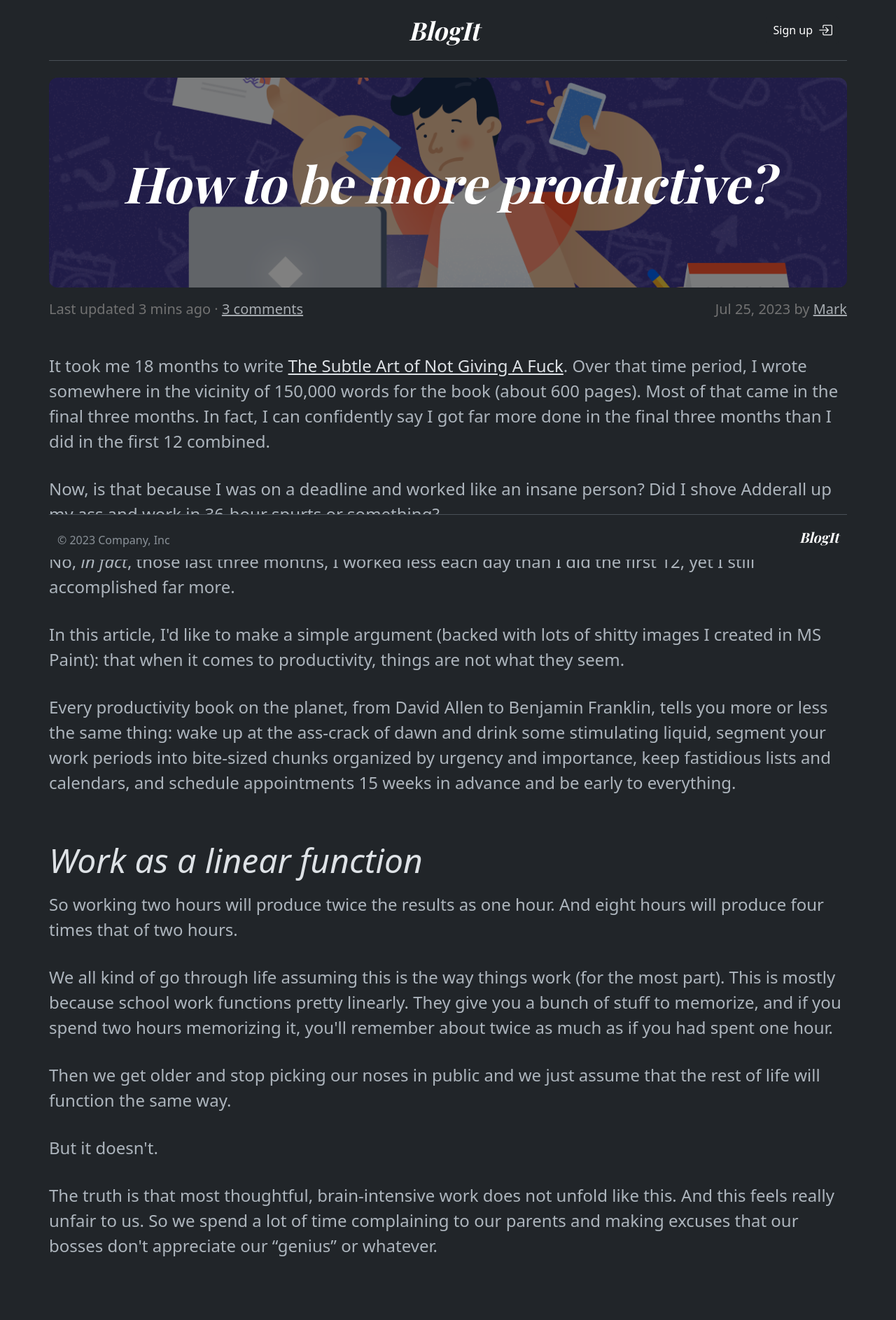
After one commit to higorcard/blogit, a PHP site: page /pages/post.php in a window 1280 px wide. The commit adds this page. Shown: the whole page at 70% size. Run offline with PHP 8.4, Linux system fonts and the light colour scheme.

Commit message:
post page addition

```diff
--- a/assets/css/style.css
+++ b/assets/css/style.css
@@ -1,10 +1,9 @@
-/* stylelint-disable stylistic/selector-list-comma-newline-after */
-.blog-header-logo {
+.blog-header-logo, .blog-footer-logo {
   font-family: "Playfair Display", Georgia, "Times New Roman", serif;
   font-size: 2.25rem;
 }
 
-.blog-header-logo:hover {
+.blog-header-logo:hover, .blog-footer-logo:hover {
   text-decoration: none;
 }
 
@@ -12,33 +11,11 @@ h1, h2, h3, h4, h5, h6 {
   font-family: "Playfair Display", Georgia, "Times New Roman", serif;
 }
 
-.flex-auto {
-  flex: 0 0 auto;
-}
-
-.h-250 {
-  height: 250px;
-}
-
-@media (min-width: 768px) {
-  .h-md-250 {
-    height: 250px;
-  }
-}
-/* Pagination */
-.blog-pagination {
-  margin-bottom: 4rem;
-}
-
-/*
- * Blog posts
- */
 .blog-post {
   margin-bottom: 4rem;
 }
 
-.blog-post-meta {
-  margin-bottom: 1.25rem;
+.blog-post-info {
   color: #727272;
 }
 
@@ -71,6 +48,12 @@ h1, h2, h3, h4, h5, h6 {
   text-overflow: ellipsis;
 }
 
+.blog-post-thumb {
+  height: 300px;
+  filter: brightness(0.5);
+  background: center center/cover no-repeat;
+}
+
 @media (max-width: 992px) {
   .blog-header-logo {
     text-align: left !important;
--- a/assets/css/style.scss
+++ b/assets/css/style.scss
@@ -1,39 +1,23 @@
-/* stylelint-disable stylistic/selector-list-comma-newline-after */
-.blog-header-logo {
+.blog-header-logo, .blog-footer-logo {
   font-family: "Playfair Display", Georgia, "Times New Roman", serif/*rtl:Amiri, Georgia, "Times New Roman", serif*/;
   font-size: 2.25rem;
 }
 
-.blog-header-logo:hover {
+.blog-header-logo, .blog-footer-logo {
+  &:hover {
   text-decoration: none;
+  }
 }
 
 h1, h2, h3, h4, h5, h6 {
   font-family: "Playfair Display", Georgia, "Times New Roman", serif/*rtl:Amiri, Georgia, "Times New Roman", serif*/;
 }
 
-.flex-auto {
-  flex: 0 0 auto;
-}
-
-.h-250 { height: 250px; }
-@media (min-width: 768px) {
-  .h-md-250 { height: 250px; }
-}
-
-/* Pagination */
-.blog-pagination {
+.blog-post {
   margin-bottom: 4rem;
 }
 
-/*
- * Blog posts
- */
-.blog-post {
-  margin-bottom: 4rem;
-}
-.blog-post-meta {
-  margin-bottom: 1.25rem;
+.blog-post-info {
   color: #727272;
 }
 
@@ -68,6 +52,11 @@ h1, h2, h3, h4, h5, h6 {
   }
 }
 
+.blog-post-thumb {
+	height: 300px;
+	filter: brightness(0.5);
+	background: center center/cover no-repeat;
+}
 
 @media (max-width: 992px) {
   .blog-header-logo {
--- a/pages/partials/footer.php
+++ b/pages/partials/footer.php
@@ -1,7 +1,9 @@
-<footer class="d-flex flex-wrap justify-content-between align-items-center py-3 border-top">
-		<p class="col-md-4 mb-0 mt-2 text-body-secondary">© 2023 Company, Inc</p>
-		<a class="col-md-4 fs-5 fst-italic text-body-emphasis text-decoration-none text-end blog-header-logo" href="#">BlogIt</a>
-	</footer>
+	<div class="container fixed-bottom bg-dark">
+		<footer class="row d-flex flex-wrap justify-content-between align-items-center py-3 border-top">
+			<p class="col-6 mb-0 mt-2 text-body-secondary">© 2023 Company, Inc</p>
+			<a class="col-6 fs-5 fst-italic text-body-emphasis text-decoration-none text-end blog-footer-logo" href="#">BlogIt</a>
+		</footer>
+	</div>
 
   <script src="https://cdn.jsdelivr.net/npm/bootstrap@5.3.0/dist/js/bootstrap.bundle.min.js" integrity="sha384-geWF76RCwLtnZ8qwWowPQNguL3RmwHVBC9FhGdlKrxdiJJigb/j/68SIy3Te4Bkz" crossorigin="anonymous"></script>
 </body>
--- a/pages/partials/header.php
+++ b/pages/partials/header.php
@@ -1,6 +1,7 @@
 <!DOCTYPE html>
 <html lang="en" data-bs-theme="dark">
 <head>
+	<base href="/blogit/">
   <meta charset="UTF-8">
   <meta name="viewport" content="width=device-width, initial-scale=1.0">
   <title>BlogIt</title>
@@ -9,7 +10,7 @@
 	<link rel="stylesheet" href="https://cdn.jsdelivr.net/npm/bootstrap-icons@1.10.5/font/bootstrap-icons.css">
 	<link rel="stylesheet" href="assets/css/style.css">
 </head>
-<body class="container">
+<body class="container pb-5">
 	<header class="row border-bottom py-3 mb-4">
 		<div class="row flex-nowrap justify-content-end align-items-center pe-0">
 			<div class="col-lg-4 col-8 text-center blog-header-logo">
--- /dev/null
+++ b/pages/post.php
@@ -0,0 +1,37 @@
+<?php require_once 'partials/header.php'; ?>
+
+<div class="row position-relative">
+  <div class="blog-post-thumb rounded-3" style="background-image: url('assets/img/productive.png');"></div>
+  <h1 class="position-absolute top-50 start-50 translate-middle display-2 fst-italic text-body-emphasis text-center">How to be more productive?</h1>
+</div>
+
+<div class="row mt-3 mb-3">
+  <p class="col-6 p-0 fs-5 blog-post-info">Last updated 3 mins ago · <a class="text-secondary-emphasis" href="#">3 comments</a></p>
+  <p class="col-6 p-0 fs-5 blog-post-info text-end">Jul 25, 2023 by <a class="text-secondary-emphasis" href="#">Mark</a></p>
+</div>
+
+<div class="row mb-4 mt-3 gy-3 fs-4 text-body">
+  <p class="p-0">It took me 18 months to write <a class="text-dark-emphasis" href="#">The Subtle Art of Not Giving A Fuck</a>. Over that time period, I wrote somewhere in the vicinity of 150,000 words for the book (about 600 pages). Most of that came in the final three months. In fact, I can confidently say I got far more done in the final three months than I did in the first 12 combined.
+
+  <p class="p-0">Now, is that because I was on a deadline and worked like an insane person? Did I shove Adderall up my ass and work in 36-hour spurts or something?</p>
+
+  <p class="p-0">No, <i>in fact</i>, those last three months, I worked less each day than I did the first 12, yet I still accomplished far more.</p>
+
+  <p class="p-0">In this article, I'd like to make a simple argument (backed with lots of shitty images I created in MS Paint): that when it comes to productivity, things are not what they seem.</p>
+
+  <p class="p-0">Every productivity book on the planet, from David Allen to Benjamin Franklin, tells you more or less the same thing: wake up at the ass-crack of dawn and drink some stimulating liquid, segment your work periods into bite-sized chunks organized by urgency and importance, keep fastidious lists and calendars, and schedule appointments 15 weeks in advance and be early to everything.</p>
+
+  <p class="display-5 fst-italic fw-medium text-dark-emphasis p-0 mt-5 mb-0">Work as a linear function</p>
+
+  <p class="p-0">So working two hours will produce twice the results as one hour. And eight hours will produce four times that of two hours.</p>
+
+  <p class="p-0">We all kind of go through life assuming this is the way things work (for the most part). This is mostly because school work functions pretty linearly. They give you a bunch of stuff to memorize, and if you spend two hours memorizing it, you'll remember about twice as much as if you had spent one hour.</p>
+
+  <p class="p-0">Then we get older and stop picking our noses in public and we just assume that the rest of life will function the same way.</p>
+
+  <p class="p-0">But it doesn't.</p>
+
+  <p class="p-0">The truth is that most thoughtful, brain-intensive work does not unfold like this. And this feels really unfair to us. So we spend a lot of time complaining to our parents and making excuses that our bosses don't appreciate our “genius” or whatever.</p>
+</div>
+
+<?php require_once 'partials/footer.php'; ?>
```
Also changed, not shown: index.php (+1 -23 lines), assets/img/productive.png (added), 1 other file.
